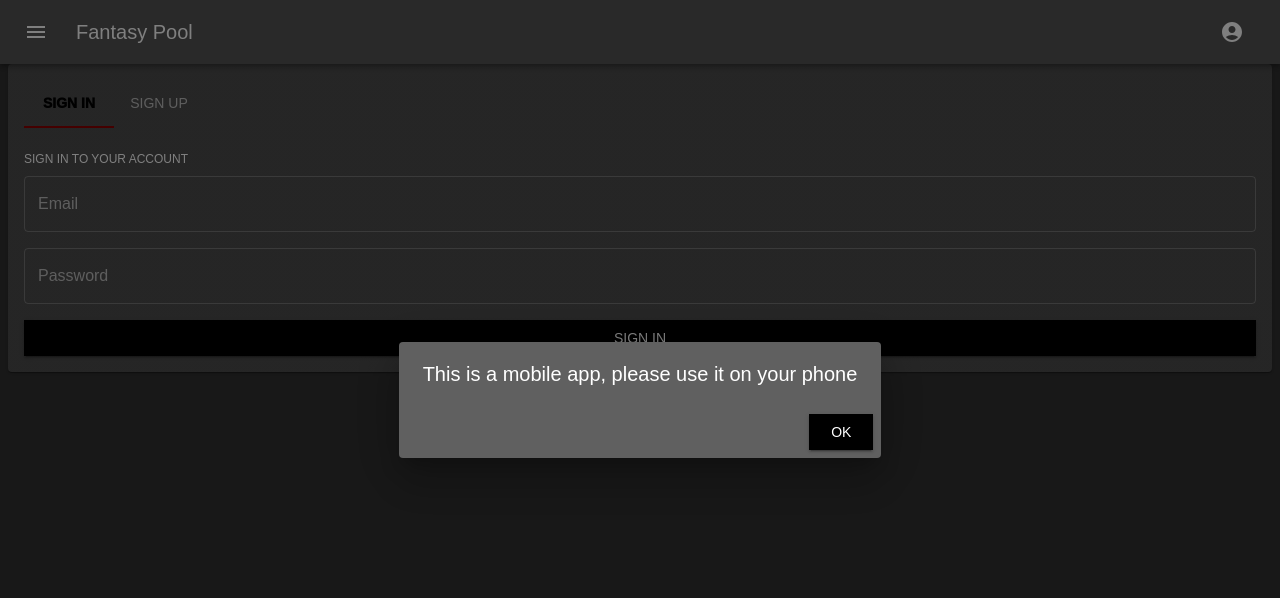
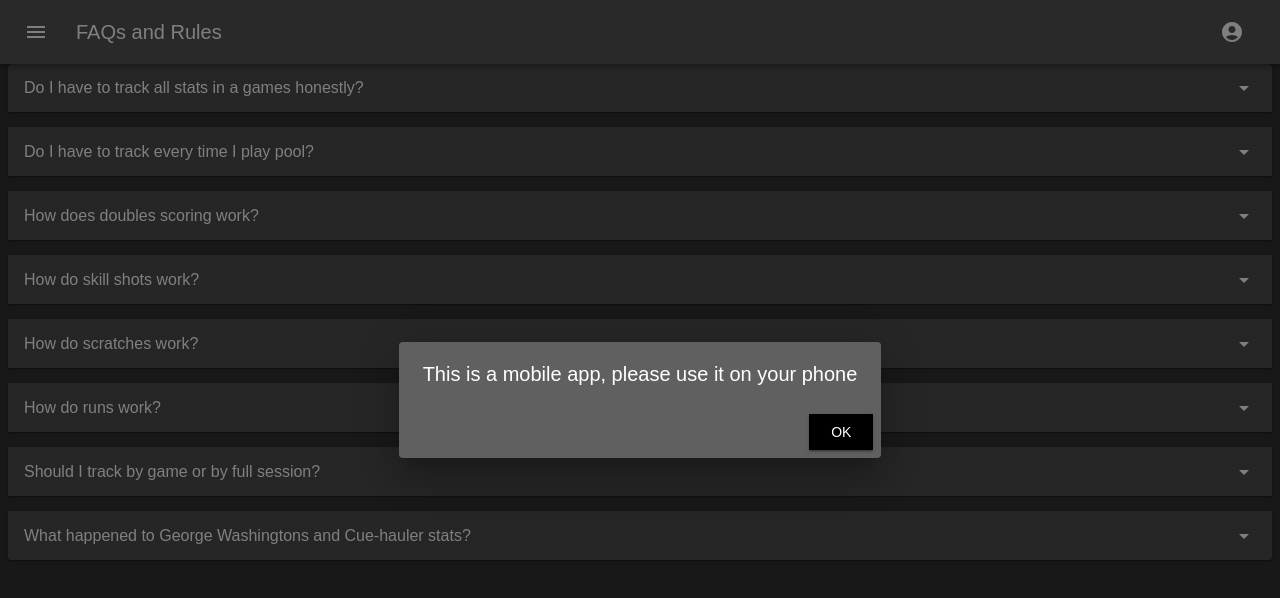
Before and after one commit to jcbauman/fantasy-pool, a React (Create React App) app: page /rules in a window 1280 px wide. Before the commit this address led to /sign-in. Shown: the top 598 px of the page. Built offline with nearby package versions, Linux system fonts and the light colour scheme; no server answers; the database is empty.

Commit message:
rules page

```diff
--- a/src/App.tsx
+++ b/src/App.tsx
@@ -20,6 +20,7 @@ import { CreatePlayerPage } from "./pages/profile/CreatePlayerPage";
 import { AppAdminPage } from "./pages/app-admin/AppAdminPage";
 import { RecentGamesPage } from "./pages/games/RecentGamesPage";
 import { LeagueAdminPage } from "./pages/league-admin/LeagueAdminPage";
+import { RulesPage } from "./pages/rules/RulesPage";
 
 function App() {
   return (
@@ -43,6 +44,7 @@ function App() {
                   <Route path="/app-admin" element={<AppAdminPage />} />
                   <Route path="/games" element={<RecentGamesPage />} />
                   <Route path="/league-admin" element={<LeagueAdminPage />} />
+                  <Route path="/rules" element={<RulesPage />} />
                   <Route path="*" element={<OverviewComponent />} />
                 </Routes>
               </Router>
--- a/src/pages/info/LeagueInfoPage.tsx
+++ b/src/pages/info/LeagueInfoPage.tsx
@@ -10,7 +10,7 @@ import {
   TableRow,
   Typography,
 } from "@mui/material";
-import { FC, useEffect } from "react";
+import { FC } from "react";
 import { PageContainer } from "../../shared-components/PageContainer";
 import { StatAbbreviations } from "../../utils/constants";
 import {
@@ -18,10 +18,10 @@ import {
   getStringFromStatKey,
 } from "../../utils/statsUtils";
 import { useAppContext } from "../../context/AppContext";
-import { GameStatKeys, GameStatKeysAbbrev } from "../../types";
+import { GameStatKeys } from "../../types";
 
 export const LeagueInfoPage: FC = () => {
-  const { scoringMatrix, league, notificationBadgesState } = useAppContext();
+  const { scoringMatrix, league } = useAppContext();
 
   return (
     <PageContainer>
--- a/src/pages/nav/hooks/useGetRouteName.ts
+++ b/src/pages/nav/hooks/useGetRouteName.ts
@@ -35,5 +35,7 @@ export const useTopNav = (): UseTopNav => {
     return { title: "League manager", showBackButton: true };
   else if (location.pathname === "/games")
     return { title: "Recent games", showBackButton: true };
+  else if (location.pathname === "/rules")
+    return { title: "FAQs and Rules", showBackButton: true };
   else return { title: "Fantasy Pool" };
 };
--- a/src/pages/overview/OverviewPage.tsx
+++ b/src/pages/overview/OverviewPage.tsx
@@ -11,7 +11,7 @@ import LeaderboardOutlinedIcon from "@mui/icons-material/LeaderboardOutlined";
 import EventNoteOutlinedIcon from "@mui/icons-material/EventNoteOutlined";
 import InfoOutlinedIcon from "@mui/icons-material/InfoOutlined";
 import GroupOutlinedIcon from "@mui/icons-material/GroupOutlined";
-import SportsKabaddiOutlinedIcon from "@mui/icons-material/SportsKabaddiOutlined";
+import LiveHelpOutlinedIcon from "@mui/icons-material/LiveHelpOutlined";
 import { PageContainer } from "../../shared-components/PageContainer";
 import { useAppContext } from "../../context/AppContext";
 import { Link as RouterLink } from "react-router-dom";
@@ -145,6 +145,15 @@ export const OverviewComponent: FC = () => {
                 <ListItemText primary="League info" />
               </ListItemButton>
             </ListItem>
+            <Divider component="li" />
+            <ListItem disablePadding>
+              <ListItemButton to="/rules" component={RouterLink}>
+                <ListItemIcon>
+                  <LiveHelpOutlinedIcon />
+                </ListItemIcon>
+                <ListItemText primary="FAQs and Rules" />
+              </ListItemButton>
+            </ListItem>
           </List>
         </Box>
       </Stack>
--- /dev/null
+++ b/src/pages/rules/RulesPage.tsx
@@ -0,0 +1,40 @@
+import {
+  Accordion,
+  AccordionDetails,
+  AccordionSummary,
+  Stack,
+  Typography,
+} from "@mui/material";
+import { FC } from "react";
+import { PageContainer } from "../../shared-components/PageContainer";
+import { FAQS_COPY } from "./hooks/constants";
+import ArrowDropDownIcon from "@mui/icons-material/ArrowDropDown";
+
+export const RulesPage: FC = () => {
+  return (
+    <PageContainer>
+      <Stack
+        direction="column"
+        sx={{ width: "100%", height: "100%", p: 1 }}
+        spacing={2}
+      >
+        {FAQS_COPY.map((faq, idx) => {
+          return (
+            <Accordion key={`rule-${idx}`}>
+              <AccordionSummary
+                expandIcon={<ArrowDropDownIcon />}
+                aria-controls="panel1-content"
+                id="panel1-header"
+              >
+                <Typography>{faq.title}</Typography>
+              </AccordionSummary>
+              <AccordionDetails>
+                <Typography variant="body2">{faq.content}</Typography>
+              </AccordionDetails>
+            </Accordion>
+          );
+        })}
+      </Stack>
+    </PageContainer>
+  );
+};
--- /dev/null
+++ b/src/pages/rules/hooks/constants.ts
@@ -0,0 +1,42 @@
+export const FAQS_COPY = [
+  {
+    title: "Do I have to track all stats in a games honestly?",
+    content:
+      "We are running this entirely on the honor code, so please put accurate stats in.  It would be nice if there were third party observers like the WNBA writing down everything we do, but we only have ourselves.  Additionally, if we all keep tracking game location and dates accurately, it will allow me to add more features in the future based on this data.",
+  },
+  {
+    title: "Do I have to track every time I play pool?",
+    content:
+      "No, but players should decide before starting a game whether they want to exclude the game from tracking.",
+  },
+  {
+    title: "How does doubles scoring work?",
+    content:
+      "When you're tracking doubles games, a team's overall win or loss (whether by 8-ball or scratch) should apply to every member of the team.  Personal shots like potting runs of balls, scratching, skill shots, etc. are applied on a per-player basis.",
+  },
+  {
+    title: "How do skill shots work?",
+    content:
+      "Skill shots are made shots that either include bank shots (off the wall), combos (2 or more non-cue balls hitting each other), and caroms (ball glancing off another). Skill shots can only be counted for succesful called shots, not incidentals and slops -  i.e. if you did not clearly mean to do it, it doesn't count. Skill shots only apply to the shooting player and not to every member of a doubles team.",
+  },
+  {
+    title: "How do scratches work?",
+    content:
+      "Scratches in fantasy pool involve the cue ball going into the pocket. Table scratches need not count to the scratches stat unless you and any partner/opponent agree to include them beforehand.  Don't count scratches that result in the end of a game for this stat, those count towards the Loss by 8-ball scratch stat. Scratches only apply to the shooting player and not to every member of a doubles team.",
+  },
+  {
+    title: "How do runs work?",
+    content:
+      "Runs count when you pocket 3 or more balls in a row before missing. Enter your total number of balls pocketed in-a-row after your run is finished.  Runs only apply to the shooting player and not to every member of a doubles team. If you are playing scotch doubles, count any personal run and your partner's run seperately - don't add them together for both players.",
+  },
+  {
+    title: "Should I track by game or by full session?",
+    content:
+      "It's entirely up to you if you want to aggregate your night of pool into one session or track each game individually. ",
+  },
+  {
+    title: "What happened to George Washingtons and Cue-hauler stats?",
+    content:
+      "If you have any cool stat ideas I will add them. Don't want to be overly confusing.  Any stats that you have previously tracked in these areas are still there, they just aren't counting towards Fantasy points at the moment.",
+  },
+];
```
